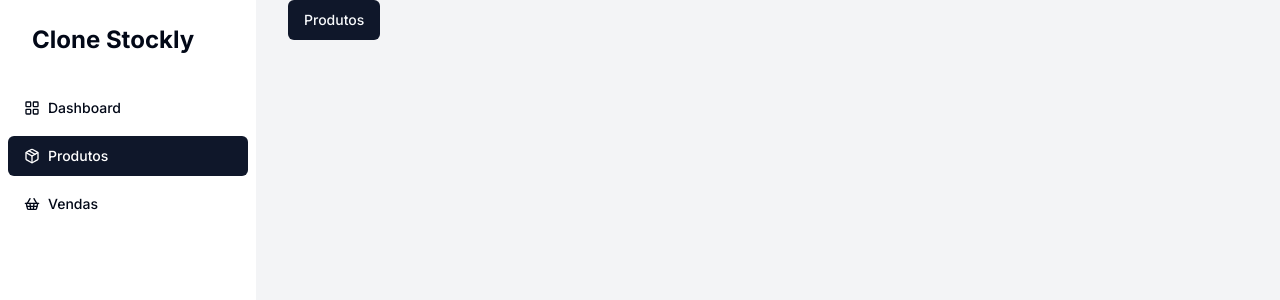
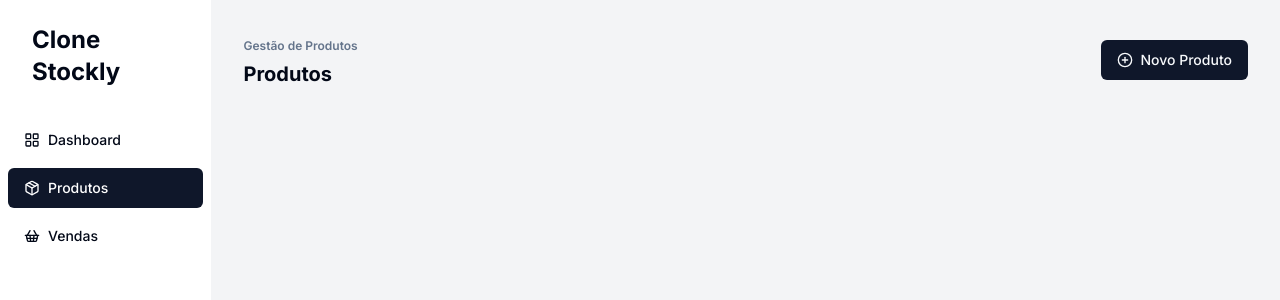
Before and after one commit to leobrizolladev/clone-stockly, a Next.js app: page /products in a window 1280 px wide. Shown: the top 300 px of the page. Built offline with nearby package versions, Linux system fonts and the light colour scheme.

Commit message:
feat: Implement Prisma client setup and enhance Products page layout with new UI elements

```diff
--- /dev/null
+++ b/app/_lib/prisma.ts
@@ -0,0 +1,32 @@
+/* eslint-disable no-unused-vars */
+import { PrismaClient } from "@prisma/client";
+declare global {
+  var cachedPrisma: ReturnType<typeof createPrismaClient>;
+}
+const createPrismaClient = () => {
+  return new PrismaClient().$extends({
+    result: {
+      product: {
+        status: {
+          needs: { stock: true },
+          compute(product) {
+            if (product.stock <= 0) {
+              return "OUT_OF_STOCK";
+            }
+            return "IN_STOCK";
+          },
+        },
+      },
+    },
+  });
+};
+let prisma: ReturnType<typeof createPrismaClient>;
+if (process.env.NODE_ENV === "production") {
+  prisma = createPrismaClient();
+} else {
+  if (!global.cachedPrisma) {
+    global.cachedPrisma = createPrismaClient();
+  }
+  prisma = global.cachedPrisma;
+}
+export const db = prisma;
--- a/app/layout.tsx
+++ b/app/layout.tsx
@@ -18,7 +18,7 @@ export default function RootLayout({
   return (
     <html lang="en">
       <body className={`${inter.className} antialiased`}>
-        <div className="flex h-full gap-8">
+        <div className="flex h-full">
           <Sidebar />
           {children}
         </div>
--- a/app/products/page.tsx
+++ b/app/products/page.tsx
@@ -1,5 +1,25 @@
-import { Button } from "@/app/_components/ui/button";
+import { PlusCircleIcon } from "lucide-react";
+import { Button } from "../_components/ui/button";
+// import { db } from "../_lib/prisma";
 
-export default function Products() {
-  return <Button>Produtos</Button>;
+export default async function Products() {
+  // const products = await db.product.findMany();
+
+  return (
+    <div className="w-full space-y-8 p-8">
+      <div className="flex w-full items-center justify-between">
+        <div className="space-y-1">
+          <span className="text-xs font-semibold text-slate-500">
+            Gestão de Produtos
+          </span>
+          <h2 className="text-xl font-bold">Produtos</h2>
+        </div>
+
+        <Button className="gap-2">
+          <PlusCircleIcon size={20} />
+          Novo Produto
+        </Button>
+      </div>
+    </div>
+  );
 }
```
